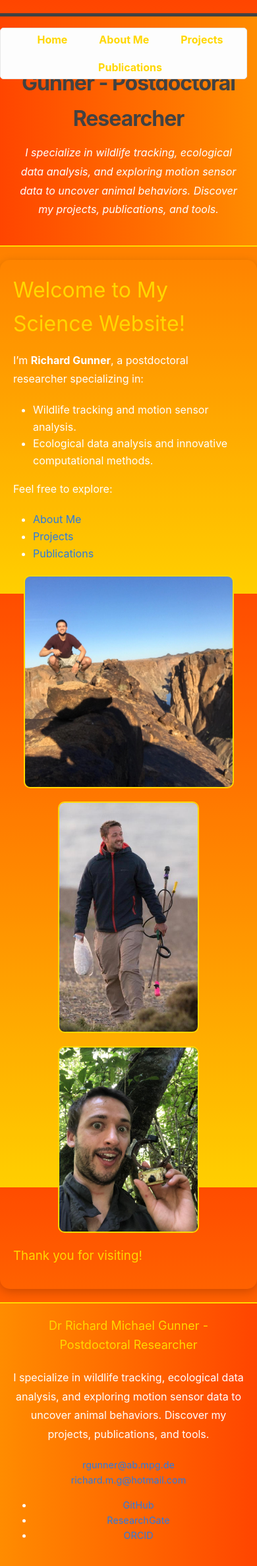
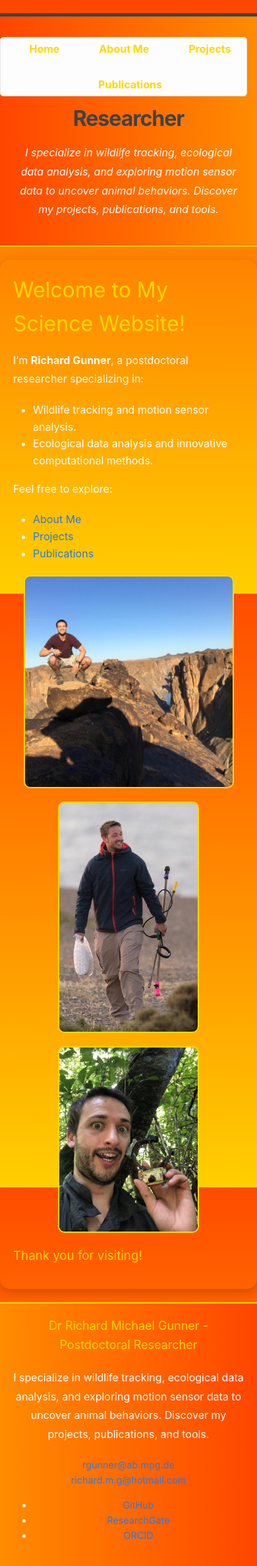
Before and after one commit to Richard6195/my-website, a Jekyll site: the page built from index.md, in a window 390 px wide. Shown: the whole page at 66% size. Built offline with Jekyll 4.4.1, drawn with Linux system fonts in a browser that asks for light colours.

```diff
--- a/_sass/minima/_custom.scss
+++ b/_sass/minima/_custom.scss
@@ -35,9 +35,9 @@ body {
 .site-nav {
   display: flex;
   justify-content: center;
-  gap: 15px;
+  gap: 20px;
   flex-wrap: wrap; /* Ensures items wrap to the next line on small screens */
-  margin-top: 15px;
+  margin-top: 22px;
 }
 
 .site-nav .page-link {
@@ -118,25 +118,11 @@ img, video {
   .image-row img, .video-row video {
     max-width: 100%;
   }
+}
 
-/* Adjustments for Mobile Devices */
-  .site-header {
-    text-align: center;
-  }
-
-  .site-nav {
-    flex-wrap: wrap; /* Ensures items wrap to the next line on small screens */
-    gap: 8px;
-    display: flex;
-    justify-content: center;
-    margin-top: 8px;
-  }
-
-  .site-nav .page-link {
-    color: #FFD700; /* Gold links */
-    font-weight: bold;
-    font-size: 1rem; /* Adjust font size for mobile */
-    padding: 5px 10px; /* Add more spacing for touch devices */
-    border-radius: 5px; /* Optional: Rounded corners */
+@media screen and (max-width: 768px) {
+  .image-row img {
+    max-width: 100%;
+    height: auto;
   }
 }
```
